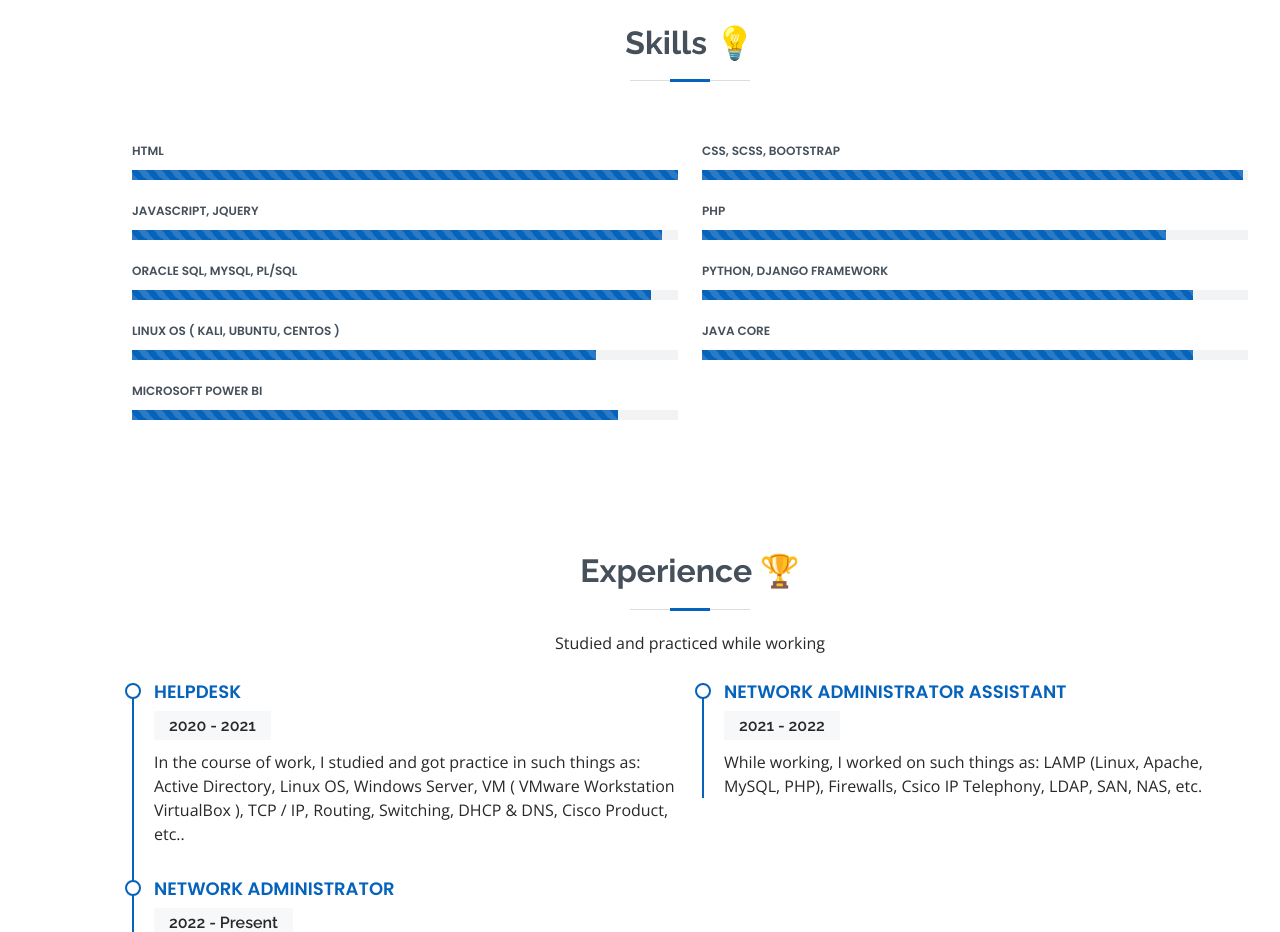
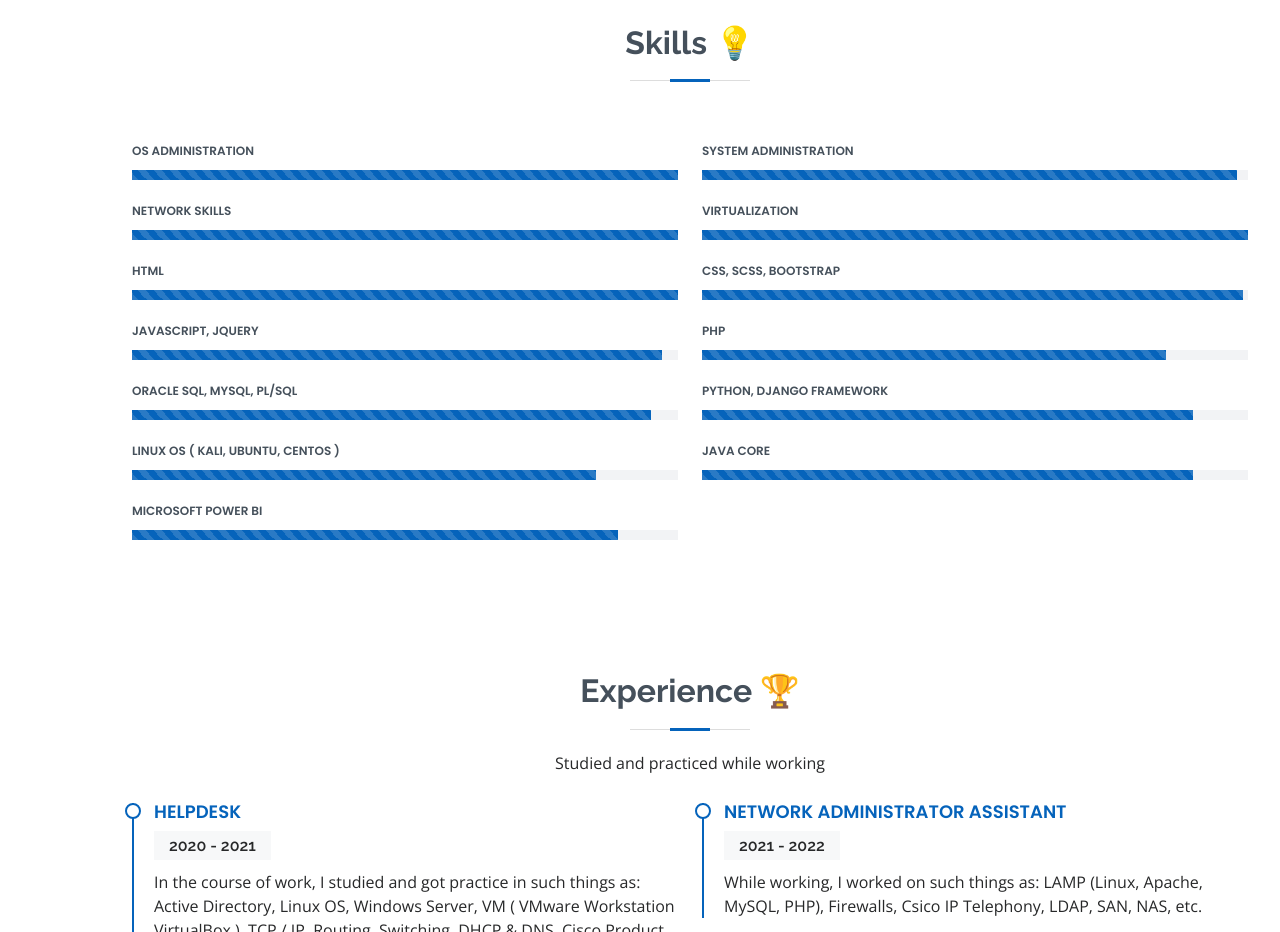
Before and after one commit to starkali/starkali.github.io, a plain HTML site: page index.html in a window 1280 px wide. Shown: the part 1860-2792 px from the top of the page. Drawn offline with nearby package versions, Linux system fonts and the light colour scheme.

Commit message:
Update index.html

```diff
--- a/index.html
+++ b/index.html
@@ -142,6 +142,38 @@
         <div class="row skills-content">
           <div class="col-lg-6">
             <div class="progress">
+              <span class="skill">OS Administration</span>
+              <div class="progress-bar-wrap">
+                <div class="progress-bar progress-bar-striped progress-bar-animated" role="progressbar" aria-valuenow="100" aria-valuemin="0" aria-valuemax="100"></div>
+              </div>
+            </div>
+          </div>
+          <div class="col-lg-6">
+            <div class="progress">
+              <span class="skill">System Administration</span>
+              <div class="progress-bar-wrap">
+                <div class="progress-bar progress-bar-striped progress-bar-animated" role="progressbar" aria-valuenow="98" aria-valuemin="0" aria-valuemax="100"></div>
+              </div>
+            </div>
+          </div>
+          <div class="col-lg-6">
+            <div class="progress">
+              <span class="skill">Network Skills</span>
+              <div class="progress-bar-wrap">
+                <div class="progress-bar progress-bar-striped progress-bar-animated" role="progressbar" aria-valuenow="100" aria-valuemin="0" aria-valuemax="100"></div>
+              </div>
+            </div>
+          </div>
+          <div class="col-lg-6">
+            <div class="progress">
+              <span class="skill">Virtualization</span>
+              <div class="progress-bar-wrap">
+                <div class="progress-bar progress-bar-striped progress-bar-animated" role="progressbar" aria-valuenow="100" aria-valuemin="0" aria-valuemax="100"></div>
+              </div>
+            </div>
+          </div>
+          <div class="col-lg-6">
+            <div class="progress">
               <span class="skill">HTML</span>
               <div class="progress-bar-wrap">
                 <div class="progress-bar progress-bar-striped progress-bar-animated" role="progressbar" aria-valuenow="100" aria-valuemin="0" aria-valuemax="100"></div>
@@ -158,7 +190,7 @@
           </div>
             <div class="col-lg-6">
             <div class="progress">
-              <span class="skill">Javascript, Jquery</span>
+              <span class="skill">Javascript, JQuery</span>
               <div class="progress-bar-wrap">
                 <div class="progress-bar progress-bar-striped progress-bar-animated" role="progressbar" aria-valuenow="97" aria-valuemin="0" aria-valuemax="100"></div>
               </div>
```
